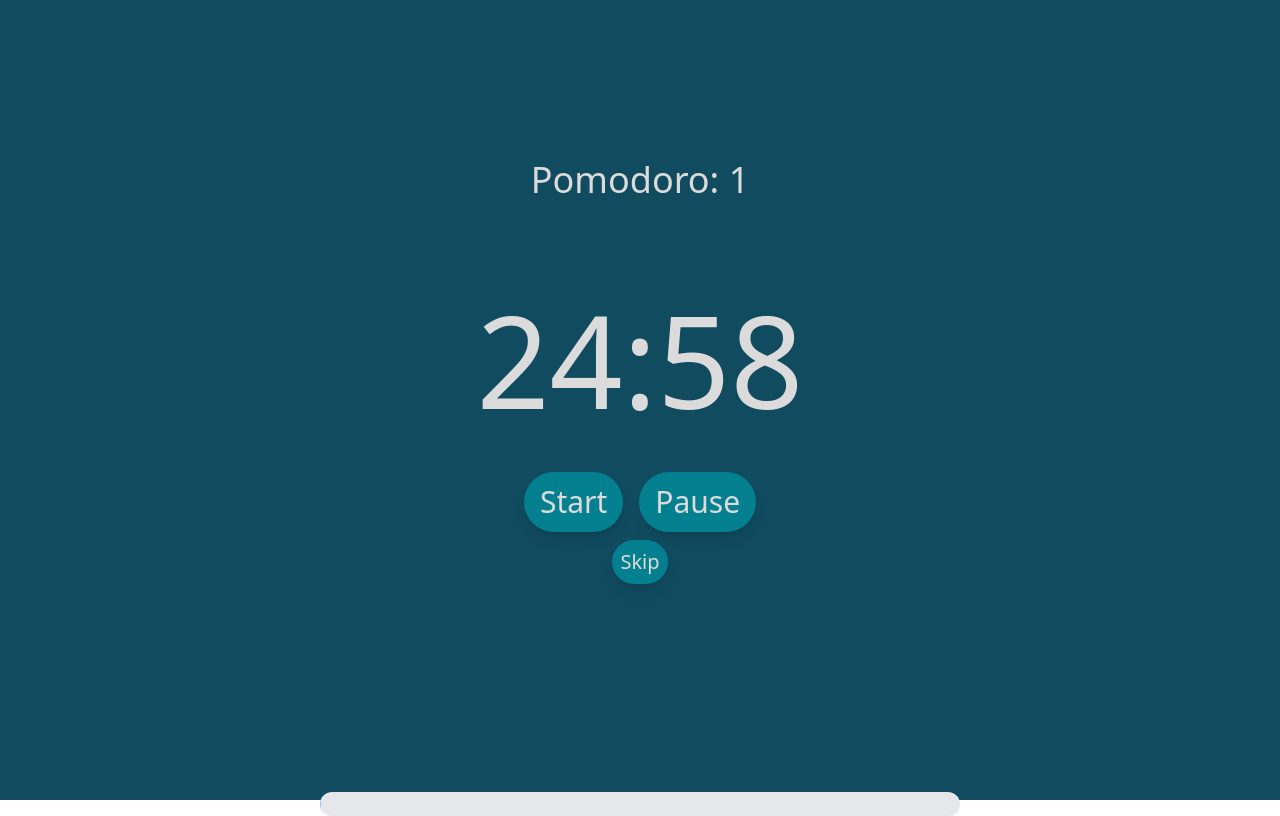
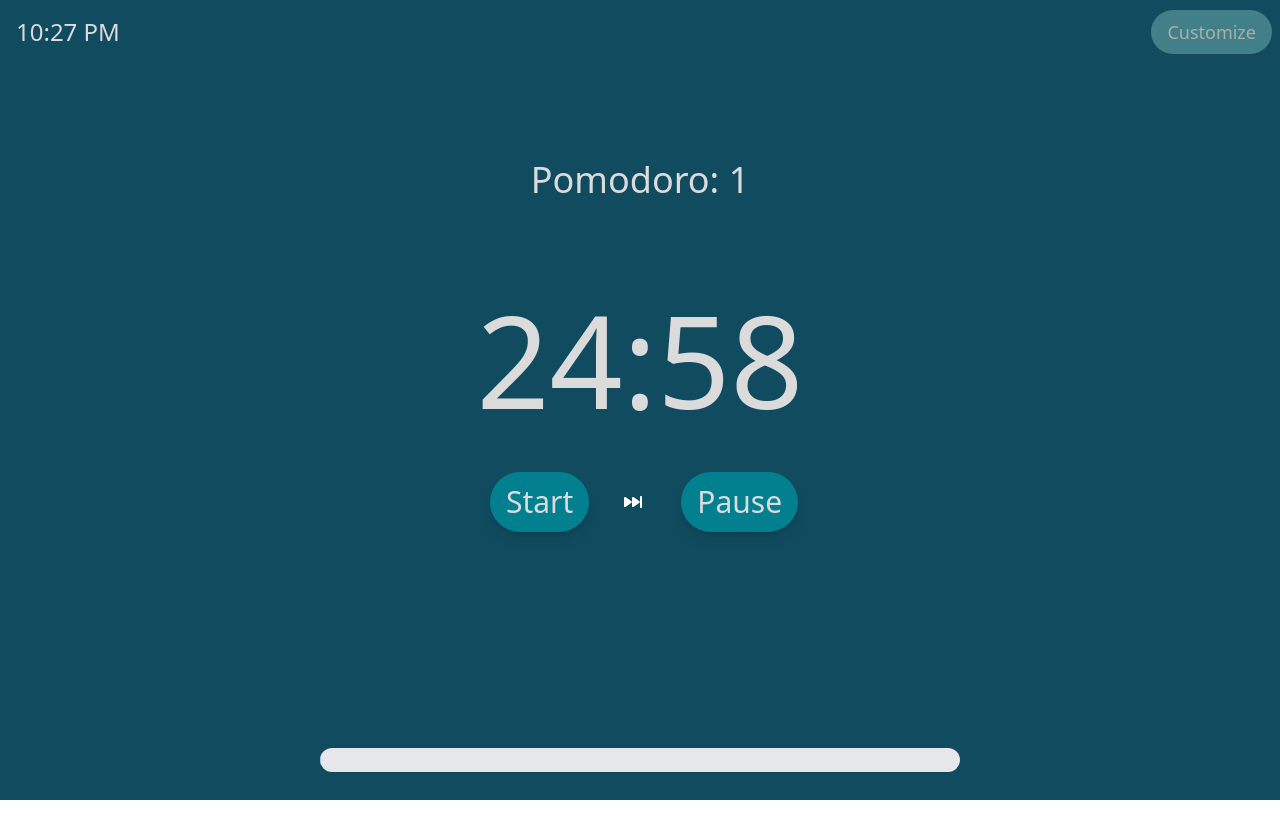
Before and after one commit to Slowsby/pomodoro, a React (Vite) app: page / in a window 1280 px wide. Both pictures are taken after a click on the button "Start". Built offline with nearby package versions, Linux system fonts and the light colour scheme.

Commit message:
Add button and skip styling

```diff
--- a/src/App.tsx
+++ b/src/App.tsx
@@ -1,7 +1,12 @@
-import { useEffect } from 'react';
+import { useEffect, useState } from 'react';
 import Countdwon from './components/Countdown';
+import Customize from './components/Customize';
 import './output.css';
 const App = () => {
+  const [isOnBreak, setBreak] = useState(false);
+  const exportOnBreak = (is: boolean) => {
+    setBreak(is);
+  };
   useEffect(() => {
     const handleQuit = (e: BeforeUnloadEvent) => {
       e.preventDefault();
@@ -13,9 +18,16 @@ const App = () => {
   }, []);
 
   return (
-    <>
-      <Countdwon />
-    </>
+    <div
+      className={
+        isOnBreak
+          ? 'h-screen bg-[#0A5C32] text-[#dbdbdb]'
+          : 'h-screen bg-[#114b5f] text-[#dbdbdb]'
+      }
+    >
+      <Customize isOnBreak={isOnBreak} />
+      <Countdwon exportOnBreak={exportOnBreak} />
+    </div>
   );
 };
 
--- a/src/components/Countdown.tsx
+++ b/src/components/Countdown.tsx
@@ -1,11 +1,23 @@
 import { useEffect, useState } from 'react';
-
-const Countdwon = () => {
+interface CountdownProps {
+  exportOnBreak: (is: boolean) => void;
+}
+const Countdwon = ({ exportOnBreak }: CountdownProps) => {
   const [count, setCount] = useState(1);
   const [time, setTime] = useState(1500);
   const [isRunning, setRunning] = useState(false);
   const [isOnBreak, setBreak] = useState(false);
+  const [timeObj] = useState<CustomTime>({
+    mainTime: 1500,
+    shortBreakTime: 300,
+    longBreakTime: 900,
+  });
 
+  type CustomTime = {
+    mainTime: number;
+    shortBreakTime: number;
+    longBreakTime: number;
+  };
   Notification.requestPermission();
 
   useEffect(() => {
@@ -16,19 +28,19 @@ const Countdwon = () => {
             clearInterval(countdown);
             setRunning(false);
             if (!isOnBreak && count % 4 != 0) {
-              setTime(300);
+              setTime(timeObj.shortBreakTime);
               setBreak(true);
-              return 300;
+              return timeObj.shortBreakTime;
             } else if (!isOnBreak && count % 4 === 0) {
-              setTime(900);
+              setTime(timeObj.longBreakTime);
               setBreak(true);
-              return 900;
+              return timeObj.longBreakTime;
             }
             if (isOnBreak) {
               setCount((prev) => prev + 1);
-              setTime(1500);
+              setTime(timeObj.mainTime);
               setBreak(false);
-              return 1500;
+              return timeObj.mainTime;
             }
             return 0;
           } else {
@@ -38,7 +50,7 @@ const Countdwon = () => {
       }, 1000);
       return () => clearInterval(countdown);
     }
-  }, [isRunning, count, isOnBreak]);
+  }, [isRunning, count, isOnBreak, timeObj]);
 
   useEffect(() => {
     if (Notification.permission === 'granted' && time === 0) {
@@ -53,16 +65,16 @@ const Countdwon = () => {
     }
   }, [time, isOnBreak]);
 
+  useEffect(() => {
+    exportOnBreak(isOnBreak);
+  }, [isOnBreak, exportOnBreak]);
   return (
-    <div
-      className={
-        isOnBreak
-          ? 'h-screen bg-[#0A5C32] text-[#dbdbdb]'
-          : 'h-screen bg-[#114b5f] text-[#dbdbdb]'
-      }
+    <div className='flex flex-col items-center justify-center p-50'>
+      <p
+        className={isOnBreak ? 'mt-24 mb-16 text-4xl' : 'mt-24 mb-24 text-4xl'}
       >
-      <div className='flex flex-col items-center justify-center p-50'>
-        <p className='mt-40 mb-24 text-4xl'>Pomodoro: {count}</p>
+        Pomodoro: {count}
+      </p>
       <p className='text-2xl'>
         {isOnBreak ? (count % 4 !== 0 ? 'Short Break!' : 'Long Break!') : ''}
       </p>
@@ -74,34 +86,55 @@ const Countdwon = () => {
         <button
           className={
             isOnBreak
-                ? 'transition ease-in duration-150 text-3xl bg-[#0E8145] p-4 rounded-full shadow-lg hover:shadow-2xl hover:drop-shadow-xl py-3 m-2'
-                : 'transition ease-in duration-150 text-3xl bg-[#028090] p-4 rounded-full shadow-lg hover:shadow-2xl hover:drop-shadow-xl py-3 m-2'
+              ? 'transition ease-in duration-150 text-3xl bg-[#0E8145] p-4 rounded-full shadow-lg hover:shadow-2xl hover:drop-shadow-xl hover:bg-[#206635] active:contrast-125 py-3 m-2 mr-8 ml-9'
+              : 'transition ease-in duration-150 text-3xl bg-[#028090] p-4 rounded-full shadow-lg hover:shadow-2xl hover:drop-shadow-xl hover:bg-[#28636b] active:contrast-125 py-3 m-2 mr-8 ml-9'
           }
           onClick={() => setRunning(true)}
         >
           Start
         </button>
         <button
+          className={isRunning ? 'block' : 'hidden'}
+          onClick={() => setTime(0)}
+        >
+          <svg
+            version='1.1'
+            xmlns='http://www.w3.org/2000/svg'
+            xmlnsXlink='http://www.w3.org/1999/xlink'
+            width='24px'
+            height='24px'
+            viewBox='0,0,256,256'
+          >
+            <g
+              fill='#ffffff'
+              fill-rule='nonzero'
+              stroke='none'
+              stroke-width='1'
+              stroke-linecap='butt'
+              stroke-linejoin='miter'
+              stroke-miterlimit='10'
+              stroke-dasharray=''
+              stroke-dashoffset='0'
+              font-family='none'
+              font-weight='none'
+              font-size='none'
+              text-anchor='none'
+            >
+              <g transform='scale(10.66667,10.66667)'>
+                <path d='M20,6c-0.552,0 -1,0.448 -1,1v10c0,0.552 0.448,1 1,1c0.552,0 1,-0.448 1,-1v-10c0,-0.552 -0.448,-1 -1,-1zM4.05078,6.92969c-0.53677,-0.02611 -1.05078,0.39175 -1.05078,1v8.14062c0,0.811 0.91317,1.28441 1.57617,0.81641l5.76758,-4.07031c0.564,-0.398 0.564,-1.23481 0,-1.63281l-5.76758,-4.07031c-0.16575,-0.117 -0.34647,-0.17489 -0.52539,-0.18359zM12.05078,6.92969c-0.53677,-0.02611 -1.05078,0.39175 -1.05078,1v8.14062c0,0.811 0.91317,1.28441 1.57617,0.81641l5.76758,-4.07031c0.564,-0.398 0.564,-1.23481 0,-1.63281l-5.76758,-4.07031c-0.16575,-0.117 -0.34647,-0.17489 -0.52539,-0.18359z'></path>
+              </g>
+            </g>
+          </svg>
+        </button>
+        <button
           className={
             isOnBreak
-                ? 'transition ease-in duration-150 text-3xl bg-[#0E8145] p-4 rounded-full shadow-lg hover:shadow-2xl hover:drop-shadow-xl py-3 m-2'
-                : 'transition ease-in duration-150 text-3xl bg-[#028090] p-4 rounded-full shadow-lg hover:shadow-2xl hover:drop-shadow-xl py-3 m-2'
+              ? 'transition ease-in duration-150 text-3xl bg-[#0E8145] p-4 rounded-full shadow-lg hover:shadow-2xl hover:drop-shadow-xl hover:bg-[#206635] active:contrast-125 py-3 m-2 mr-7 ml-9'
+              : 'transition ease-in duration-150 text-3xl bg-[#028090] p-4 rounded-full shadow-lg hover:shadow-2xl hover:drop-shadow-xl hover:bg-[#28636b] active:contrast-125 py-3 m-2 mr-7 ml-9'
           }
           onClick={() => setRunning(false)}
         >
           Pause
-          </button>
-        </div>
-        <div className='flex'>
-          <button
-            className={
-              isOnBreak
-                ? 'transition ease-in duration-150 text-xl bg-[#0E8145] rounded-full shadow-lg hover:shadow-2xl hover:drop-shadow-xl py-2 px-2'
-                : 'transition ease-in duration-150 text-xl bg-[#028090] rounded-full shadow-lg hover:shadow-2xl hover:drop-shadow-xl py-2 px-2'
-            }
-            onClick={() => setTime(0)}
-          >
-            Skip
         </button>
       </div>
       <div className='w-[50%] bg-gray-200 rounded-xl shadow-sm overflow-hidden mt-52'>
@@ -136,7 +169,6 @@ const Countdwon = () => {
         </div>
       </div>
     </div>
-    </div>
   );
 };
 export default Countdwon;
--- /dev/null
+++ b/src/components/Customize.tsx
@@ -0,0 +1,49 @@
+import { useState, useEffect } from 'react';
+
+const Customize = ({ isOnBreak }: { isOnBreak: boolean }) => {
+  const [time, setTime] = useState(
+    new Date().toLocaleTimeString([], {
+      hour12: true,
+      hour: 'numeric',
+      minute: '2-digit',
+    }),
+  );
+
+  useEffect(() => {
+    const intervalId = setInterval(() => {
+      setTime(
+        new Date().toLocaleTimeString([], {
+          hour12: true,
+          hour: 'numeric',
+          minute: '2-digit',
+        }),
+      );
+    }, 1000);
+
+    return () => clearInterval(intervalId);
+  }, []);
+
+  return (
+    <>
+      <div className='flex justify-between items-center'>
+        <div className='flex-col text-2xl p-4'>
+          <p>{time}</p>
+        </div>
+        <div className=''>
+          <button
+            className={
+              isOnBreak
+                ? 'transition ease-in duration-150 text-lg bg-[#0E8145] p-4 rounded-full shadow-lg hover:shadow-2xl hover:drop-shadow-xl py-2 m-2 contrast-50 disabled:cursor-not-allowed'
+                : 'transition ease-in duration-150 text-lg bg-[#028090] p-4 rounded-full shadow-lg hover:shadow-2xl hover:drop-shadow-xl py-2 m-2 contrast-50 disabled:cursor-not-allowed'
+            }
+            disabled
+          >
+            Customize
+          </button>
+        </div>
+      </div>
+    </>
+  );
+};
+
+export default Customize;
--- a/src/output.css
+++ b/src/output.css
@@ -582,20 +582,48 @@ video {
   margin-bottom: 2.5rem;
 }
 
+.mb-16 {
+  margin-bottom: 4rem;
+}
+
 .mb-24 {
   margin-bottom: 6rem;
+}
+
+.ml-9 {
+  margin-left: 2.25rem;
+}
+
+.mr-7 {
+  margin-right: 1.75rem;
+}
+
+.mr-8 {
+  margin-right: 2rem;
+}
+
+.mt-24 {
+  margin-top: 6rem;
+}
+
+.mt-52 {
+  margin-top: 13rem;
 }
 
 .mt-40 {
   margin-top: 10rem;
 }
 
-.mt-52 {
-  margin-top: 13rem;
+.block {
+  display: block;
 }
 
 .flex {
   display: flex;
+}
+
+.hidden {
+  display: none;
 }
 
 .h-6 {
@@ -614,6 +642,10 @@ video {
   width: 100%;
 }
 
+.transform {
+  transform: translate(var(--tw-translate-x), var(--tw-translate-y)) rotate(var(--tw-rotate)) skewX(var(--tw-skew-x)) skewY(var(--tw-skew-y)) scaleX(var(--tw-scale-x)) scaleY(var(--tw-scale-y));
+}
+
 .flex-col {
   flex-direction: column;
 }
@@ -626,6 +658,10 @@ video {
   justify-content: center;
 }
 
+.justify-between {
+  justify-content: space-between;
+}
+
 .overflow-hidden {
   overflow: hidden;
 }
@@ -636,22 +672,6 @@ video {
 
 .rounded-xl {
   border-radius: 0.75rem;
-}
-
-.rounded-sm {
-  border-radius: 0.125rem;
-}
-
-.rounded-lg {
-  border-radius: 0.5rem;
-}
-
-.rounded-2xl {
-  border-radius: 1rem;
-}
-
-.rounded-3xl {
-  border-radius: 1.5rem;
 }
 
 .bg-\[\#028090\] {
@@ -693,11 +713,6 @@ video {
   padding: 1rem;
 }
 
-.px-2 {
-  padding-left: 0.5rem;
-  padding-right: 0.5rem;
-}
-
 .py-2 {
   padding-top: 0.5rem;
   padding-bottom: 0.5rem;
@@ -706,6 +721,11 @@ video {
 .py-3 {
   padding-top: 0.75rem;
   padding-bottom: 0.75rem;
+}
+
+.px-2 {
+  padding-left: 0.5rem;
+  padding-right: 0.5rem;
 }
 
 .text-2xl {
@@ -726,6 +746,11 @@ video {
 .text-9xl {
   font-size: 8rem;
   line-height: 1;
+}
+
+.text-lg {
+  font-size: 1.125rem;
+  line-height: 1.75rem;
 }
 
 .text-sm {
@@ -764,6 +789,11 @@ video {
   box-shadow: var(--tw-ring-offset-shadow, 0 0 #0000), var(--tw-ring-shadow, 0 0 #0000), var(--tw-shadow);
 }
 
+.contrast-50 {
+  --tw-contrast: contrast(.5);
+  filter: var(--tw-blur) var(--tw-brightness) var(--tw-contrast) var(--tw-grayscale) var(--tw-hue-rotate) var(--tw-invert) var(--tw-saturate) var(--tw-sepia) var(--tw-drop-shadow);
+}
+
 .transition {
   transition-property: color, background-color, border-color, text-decoration-color, fill, stroke, opacity, box-shadow, transform, filter, -webkit-backdrop-filter;
   transition-property: color, background-color, border-color, text-decoration-color, fill, stroke, opacity, box-shadow, transform, filter, backdrop-filter;
@@ -794,6 +824,16 @@ video {
   transition-timing-function: linear;
 }
 
+.hover\:bg-\[\#206635\]:hover {
+  --tw-bg-opacity: 1;
+  background-color: rgb(32 102 53 / var(--tw-bg-opacity));
+}
+
+.hover\:bg-\[\#28636b\]:hover {
+  --tw-bg-opacity: 1;
+  background-color: rgb(40 99 107 / var(--tw-bg-opacity));
+}
+
 .hover\:shadow-2xl:hover {
   --tw-shadow: 0 25px 50px -12px rgb(0 0 0 / 0.25);
   --tw-shadow-colored: 0 25px 50px -12px var(--tw-shadow-color);
@@ -804,3 +844,12 @@ video {
   --tw-drop-shadow: drop-shadow(0 20px 13px rgb(0 0 0 / 0.03)) drop-shadow(0 8px 5px rgb(0 0 0 / 0.08));
   filter: var(--tw-blur) var(--tw-brightness) var(--tw-contrast) var(--tw-grayscale) var(--tw-hue-rotate) var(--tw-invert) var(--tw-saturate) var(--tw-sepia) var(--tw-drop-shadow);
 }
+
+.active\:contrast-125:active {
+  --tw-contrast: contrast(1.25);
+  filter: var(--tw-blur) var(--tw-brightness) var(--tw-contrast) var(--tw-grayscale) var(--tw-hue-rotate) var(--tw-invert) var(--tw-saturate) var(--tw-sepia) var(--tw-drop-shadow);
+}
+
+.disabled\:cursor-not-allowed:disabled {
+  cursor: not-allowed;
+}
```
Lines whose indentation alone changed are shown as unchanged.
